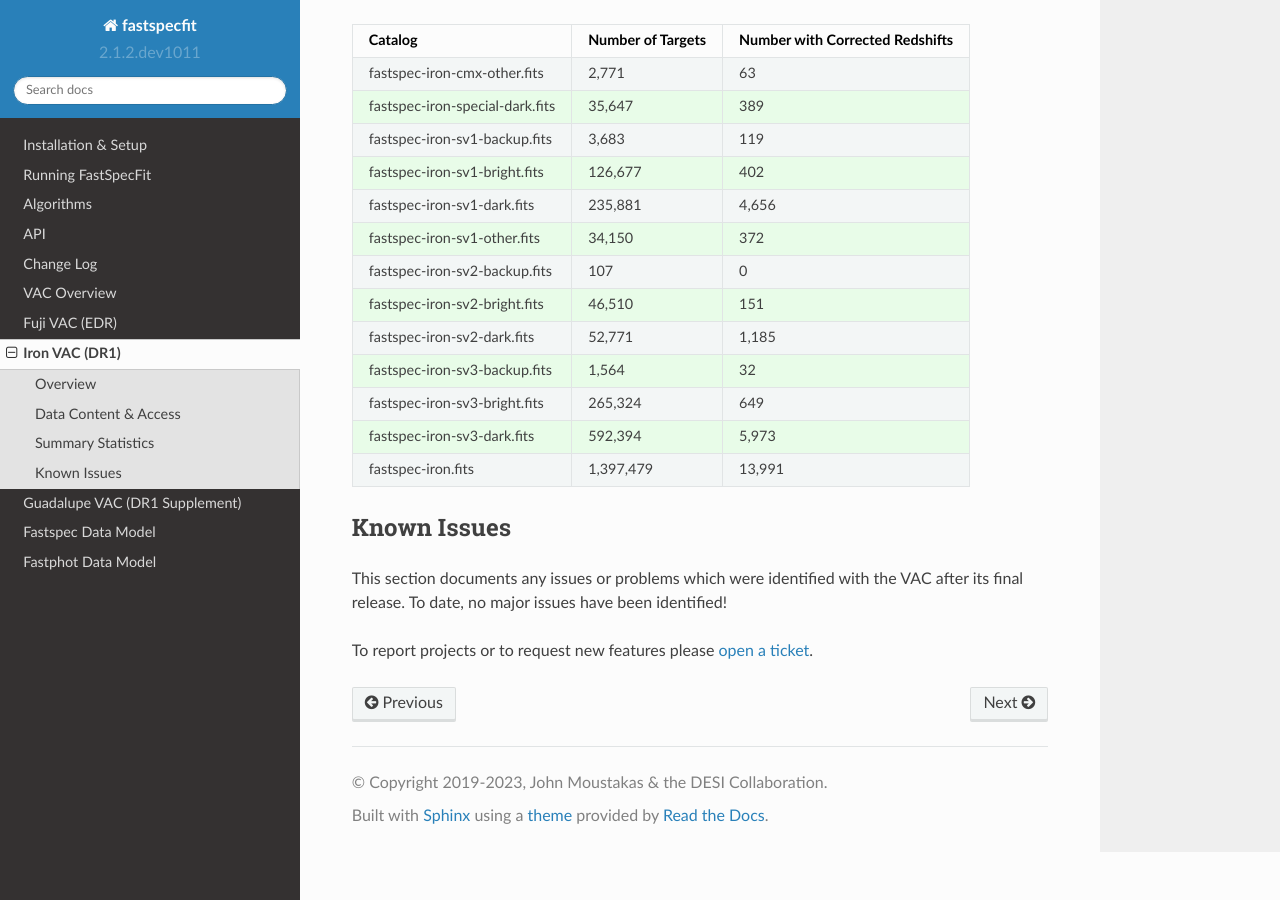
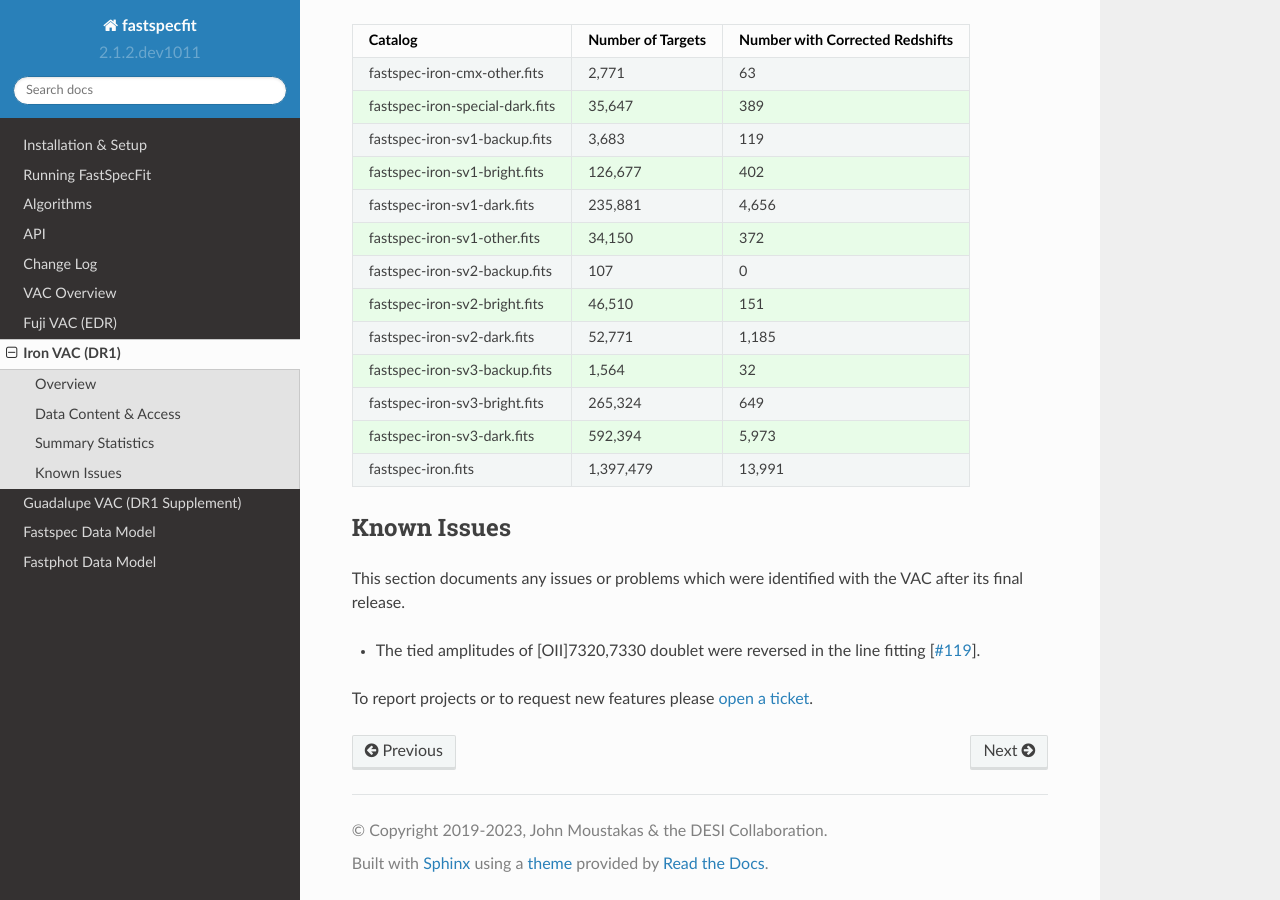
Before and after one commit to desihub/fastspecfit, a Sphinx documentation site: the page built from doc/iron.rst, in a window 1280 px wide and 900 px high, scrolled down 1834 px. Built offline with Sphinx 7.4.7 and the Read the Docs theme 2.0.0, drawn with Linux system fonts in a browser that asks for light colours.

Commit message:
Update iron.rst

```diff
--- a/doc/iron.rst
+++ b/doc/iron.rst
@@ -96,7 +96,11 @@ Known Issues
 ------------
 
 This section documents any issues or problems which were identified with the VAC
-after its final release. To date, no major issues have been identified!
+after its final release.
+
+* The tied amplitudes of [OII]7320,7330 doublet were reversed in the line fitting [`#119`_].
+
+.. _`#119`: https://github.com/desihub/fastspecfit/issues/119
 
 To report projects or to request new features please `open a ticket`_.
 
```
